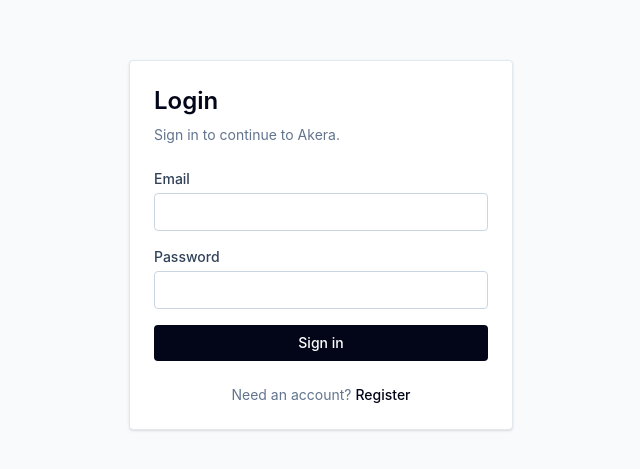
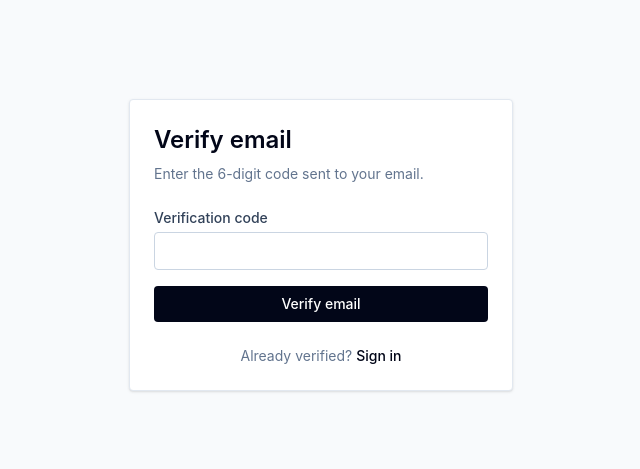
Before and after one commit to Bbt3-alx/Akera, a React (Vite) app in the folder frontend/: page /verify-email in a window 1280 px wide. Before the commit this address led to /login. Shown: the part 155-624 px from the top of the page, without its empty margins (319-959 px from the left). Built offline with nearby package versions, Linux system fonts and the light colour scheme; no server answers.

Commit message:
frontend: add email verification flow with new VerifyEmailPage and related hooks

```diff
--- a/frontend/src/app/router.tsx
+++ b/frontend/src/app/router.tsx
@@ -2,6 +2,7 @@ import { createBrowserRouter, Navigate } from 'react-router-dom'
 
 import { RegisterPage } from '../features/auth/pages/RegisterPage.tsx'
 import { LoginPage } from '../features/auth/pages/LoginPage.tsx'
+import { VerifyEmailPage } from '../features/auth/pages/VerifyEmailPage.tsx'
 import { CreateCompanyPage } from '../features/companies/pages/CreateCompanyPage.tsx'
 import { CompanySelectPage } from '../features/companies/pages/CompanySelectPage.tsx'
 import { TransactionsPage } from '../features/transactions/pages/TransactionsPage.tsx'
@@ -16,6 +17,10 @@ export const router = createBrowserRouter([
   {
     path: '/register',
     element: <RegisterPage />,
+  },
+  {
+    path: '/verify-email',
+    element: <VerifyEmailPage />,
   },
   {
     path: '/select-company',
--- a/frontend/src/features/auth/api.ts
+++ b/frontend/src/features/auth/api.ts
@@ -1,6 +1,12 @@
 import { AppApiError, type ApiResponse } from '../../shared/api/types.ts'
 import { http } from '../../shared/api/http.ts'
-import type { AuthPayload, LoginPayload, RegisterPayload } from './types.ts'
+import type {
+  AuthPayload,
+  LoginPayload,
+  RegisterPayload,
+  SignupResponse,
+  VerifyEmailPayload,
+} from './types.ts'
 
 export async function login(payload: LoginPayload): Promise<AuthPayload> {
   const response = await http.post<
@@ -12,22 +18,35 @@ export async function login(payload: LoginPayload): Promise<AuthPayload> {
   return unwrapAuthResponse(response)
 }
 
-export async function getMe(): Promise<AuthPayload> {
-  const response = await http.get<ApiResponse<AuthPayload>, ApiResponse<AuthPayload>>(
-    '/auth/me',
-  )
+export async function getMe(): Promise<SignupResponse> {
+  const response = await http.get<
+    ApiResponse<SignupResponse>,
+    ApiResponse<SignupResponse>
+  >('/auth/me')
 
-  return unwrapAuthResponse(response)
+  return unwrapSignupResponse(response)
 }
 
 export async function register(
   payload: RegisterPayload,
+): Promise<SignupResponse> {
+  const response = await http.post<
+    ApiResponse<SignupResponse>,
+    ApiResponse<SignupResponse>,
+    RegisterPayload
+  >('/auth/signup', payload)
+
+  return unwrapSignupResponse(response)
+}
+
+export async function verifyEmail(
+  payload: VerifyEmailPayload,
 ): Promise<AuthPayload> {
   const response = await http.post<
     ApiResponse<AuthPayload>,
     ApiResponse<AuthPayload>,
-    RegisterPayload
-  >('/auth/signup', payload)
+    VerifyEmailPayload
+  >('/auth/verify-email', payload)
 
   return unwrapAuthResponse(response)
 }
@@ -44,3 +63,18 @@ function unwrapAuthResponse(response: ApiResponse<AuthPayload>): AuthPayload {
     details: response.details,
   })
 }
+
+function unwrapSignupResponse(
+  response: ApiResponse<SignupResponse>,
+): SignupResponse {
+  if (response.success) {
+    return response.data
+  }
+
+  throw new AppApiError({
+    message: response.message,
+    statusCode: response.code ?? 0,
+    errorCode: response.errorCode,
+    details: response.details,
+  })
+}
--- a/frontend/src/features/auth/hooks.ts
+++ b/frontend/src/features/auth/hooks.ts
@@ -1,6 +1,6 @@
 import { useMutation, useQuery, useQueryClient } from '@tanstack/react-query'
 
-import { getMe, login, register } from './api.ts'
+import { getMe, login, register, verifyEmail } from './api.ts'
 import { useAuthStore } from './store.ts'
 
 export const AUTH_ME_QUERY_KEY = ['auth', 'me'] as const
@@ -29,16 +29,19 @@ export function useMe() {
 }
 
 export function useRegister() {
+  return useMutation({
+    mutationFn: register,
+  })
+}
+
+export function useVerifyEmail() {
   const queryClient = useQueryClient()
   const setAccessToken = useAuthStore((state) => state.setAccessToken)
 
   return useMutation({
-    mutationFn: register,
+    mutationFn: verifyEmail,
     onSuccess: async (authPayload) => {
-      if (authPayload.accessToken) {
-        setAccessToken(authPayload.accessToken)
-      }
-
+      setAccessToken(authPayload.accessToken)
       await queryClient.invalidateQueries({ queryKey: AUTH_ME_QUERY_KEY })
     },
   })
--- a/frontend/src/features/auth/pages/LoginPage.tsx
+++ b/frontend/src/features/auth/pages/LoginPage.tsx
@@ -39,11 +39,17 @@ export function LoginPage() {
       password: '',
     },
   })
-  const errorMessage = getErrorMessage(loginMutation.error)
+  const errorMessage = getLoginErrorMessage(loginMutation.error)
   const loginMessage = (location.state as LoginLocationState | null)?.message
 
   const onSubmit = handleSubmit(async (values) => {
-    const authPayload = await loginMutation.mutateAsync(values)
+    const email = values.email.trim()
+
+    try {
+      const authPayload = await loginMutation.mutateAsync({
+        email,
+        password: values.password,
+      })
       const [membership] = authPayload.memberships
 
       if (authPayload.memberships.length === 1 && membership) {
@@ -54,6 +60,14 @@ export function LoginPage() {
 
       clearActiveCompanyId()
       navigate('/select-company')
+    } catch (error) {
+      if (
+        error instanceof AppApiError &&
+        error.errorCode === 'EMAIL_NOT_VERIFIED'
+      ) {
+        navigate(`/verify-email?email=${encodeURIComponent(email)}`)
+      }
+    }
   })
 
   return (
@@ -139,8 +153,15 @@ export function LoginPage() {
   )
 }
 
-function getErrorMessage(error: unknown): string | null {
+function getLoginErrorMessage(error: unknown): string | null {
   if (!error) {
+    return null
+  }
+
+  if (
+    error instanceof AppApiError &&
+    error.errorCode === 'EMAIL_NOT_VERIFIED'
+  ) {
     return null
   }
 
--- a/frontend/src/features/auth/pages/RegisterPage.tsx
+++ b/frontend/src/features/auth/pages/RegisterPage.tsx
@@ -4,7 +4,6 @@ import { useForm, type UseFormRegisterReturn } from 'react-hook-form'
 import { z } from 'zod'
 
 import { AppApiError } from '../../../shared/api/types.ts'
-import { useCompaniesStore } from '../../companies/store.ts'
 import { useRegister } from '../hooks.ts'
 
 const registerSchema = z
@@ -26,12 +25,6 @@ type RegisterFormValues = z.infer<typeof registerSchema>
 export function RegisterPage() {
   const navigate = useNavigate()
   const registerMutation = useRegister()
-  const setActiveCompanyId = useCompaniesStore(
-    (state) => state.setActiveCompanyId,
-  )
-  const clearActiveCompanyId = useCompaniesStore(
-    (state) => state.clearActiveCompanyId,
-  )
   const {
     formState: { errors, isSubmitting },
     handleSubmit,
@@ -50,30 +43,17 @@ export function RegisterPage() {
   const errorMessage = getErrorMessage(registerMutation.error)
 
   const onSubmit = handleSubmit(async (values) => {
-    const authPayload = await registerMutation.mutateAsync({
+    const email = values.email.trim()
+
+    await registerMutation.mutateAsync({
       firstName: values.firstName.trim(),
       lastName: values.lastName.trim(),
-      email: values.email.trim(),
+      email,
       password: values.password,
       phone: values.phone?.trim() || undefined,
     })
-    const [membership] = authPayload.memberships
 
-    if (!authPayload.accessToken) {
-      navigate('/login', {
-        state: { message: 'Account created. Please log in to continue.' },
-      })
-      return
-    }
-
-    if (authPayload.memberships.length === 1 && membership) {
-      setActiveCompanyId(membership.companyId)
-      navigate('/app')
-      return
-    }
-
-    clearActiveCompanyId()
-    navigate('/select-company')
+    navigate(`/verify-email?email=${encodeURIComponent(email)}`)
   })
 
   return (
--- /dev/null
+++ b/frontend/src/features/auth/pages/VerifyEmailPage.tsx
@@ -0,0 +1,126 @@
+import { zodResolver } from '@hookform/resolvers/zod'
+import { Link, useNavigate, useSearchParams } from 'react-router-dom'
+import { useForm } from 'react-hook-form'
+import { z } from 'zod'
+
+import { AppApiError } from '../../../shared/api/types.ts'
+import { useCompaniesStore } from '../../companies/store.ts'
+import { useVerifyEmail } from '../hooks.ts'
+
+const verifyEmailSchema = z.object({
+  code: z
+    .string()
+    .regex(/^\d{6}$/, 'Enter the 6-digit verification code'),
+})
+
+type VerifyEmailFormValues = z.infer<typeof verifyEmailSchema>
+
+export function VerifyEmailPage() {
+  const navigate = useNavigate()
+  const [searchParams] = useSearchParams()
+  const email = searchParams.get('email')
+  const verifyEmailMutation = useVerifyEmail()
+  const setActiveCompanyId = useCompaniesStore(
+    (state) => state.setActiveCompanyId,
+  )
+  const clearActiveCompanyId = useCompaniesStore(
+    (state) => state.clearActiveCompanyId,
+  )
+  const {
+    formState: { errors, isSubmitting },
+    handleSubmit,
+    register,
+  } = useForm<VerifyEmailFormValues>({
+    resolver: zodResolver(verifyEmailSchema),
+    defaultValues: {
+      code: '',
+    },
+  })
+  const errorMessage = getErrorMessage(verifyEmailMutation.error)
+
+  const onSubmit = handleSubmit(async (values) => {
+    const authPayload = await verifyEmailMutation.mutateAsync({
+      code: values.code,
+    })
+    const [membership] = authPayload.memberships
+
+    if (authPayload.memberships.length === 1 && membership) {
+      setActiveCompanyId(membership.companyId)
+      navigate('/app', { replace: true })
+      return
+    }
+
+    clearActiveCompanyId()
+    navigate('/select-company', { replace: true })
+  })
+
+  return (
+    <main className="flex min-h-screen items-center justify-center bg-slate-50 p-6 text-slate-950">
+      <section className="w-full max-w-sm rounded border border-slate-200 bg-white p-6 shadow-sm">
+        <h1 className="text-2xl font-semibold">Verify email</h1>
+        <p className="mt-2 text-sm text-slate-500">
+          Enter the 6-digit code sent to {email || 'your email'}.
+        </p>
+
+        <form className="mt-6 space-y-4" onSubmit={onSubmit}>
+          <div>
+            <label
+              className="block text-sm font-medium text-slate-700"
+              htmlFor="code"
+            >
+              Verification code
+            </label>
+            <input
+              autoComplete="one-time-code"
+              className="mt-1 w-full rounded border border-slate-300 px-3 py-2 text-sm tracking-widest outline-none transition focus:border-slate-950 focus:ring-2 focus:ring-slate-950/10"
+              id="code"
+              inputMode="numeric"
+              maxLength={6}
+              {...register('code')}
+            />
+            {errors.code ? (
+              <p className="mt-1 text-sm text-red-600">
+                {errors.code.message}
+              </p>
+            ) : null}
+          </div>
+
+          {errorMessage ? (
+            <p className="rounded border border-red-200 bg-red-50 px-3 py-2 text-sm text-red-700">
+              {errorMessage}
+            </p>
+          ) : null}
+
+          <button
+            className="w-full rounded bg-slate-950 px-4 py-2 text-sm font-medium text-white transition hover:bg-slate-800 disabled:cursor-not-allowed disabled:bg-slate-400"
+            disabled={isSubmitting || verifyEmailMutation.isPending}
+            type="submit"
+          >
+            {isSubmitting || verifyEmailMutation.isPending
+              ? 'Verifying...'
+              : 'Verify email'}
+          </button>
+        </form>
+
+        <p className="mt-6 text-center text-sm text-slate-500">
+          Already verified?{' '}
+          <Link className="font-medium text-slate-950 hover:underline" to="/login">
+            Sign in
+          </Link>
+        </p>
+      </section>
+    </main>
+  )
+}
+
+function getErrorMessage(error: unknown): string | null {
+  if (!error) {
+    return null
+  }
+
+  if (error instanceof AppApiError || error instanceof Error) {
+    return error.message
+  }
+
+  return 'Unable to verify your email. Please try again.'
+}
--- a/frontend/src/shared/components/ProtectedRoute.tsx
+++ b/frontend/src/shared/components/ProtectedRoute.tsx
@@ -27,6 +27,8 @@ export function ProtectedRoute({
   )
   const meQuery = useMe()
   const isUnauthorized = isUnauthorizedError(meQuery.error)
+  const unverifiedEmail =
+    meQuery.data?.user.isVerified === false ? meQuery.data.user.email : null
 
   useEffect(() => {
     if (!accessToken) {
@@ -50,12 +52,27 @@ export function ProtectedRoute({
     }
   }, [clearAccessToken, clearActiveCompanyId, isUnauthorized])
 
+  useEffect(() => {
+    if (unverifiedEmail && activeCompanyId) {
+      clearActiveCompanyId()
+    }
+  }, [activeCompanyId, clearActiveCompanyId, unverifiedEmail])
+
   if (accessToken && meQuery.isLoading) {
     return <LoadingScreen />
   }
 
   if (!accessToken || isUnauthorized) {
     return <Navigate to="/login" replace />
+  }
+
+  if (unverifiedEmail) {
+    return (
+      <Navigate
+        replace
+        to={`/verify-email?email=${encodeURIComponent(unverifiedEmail)}`}
+      />
+    )
   }
 
   if (requireCompany && !activeCompanyId) {
```
Also changed, not shown: frontend/src/features/auth/types.ts (+9 -0 lines). Lines whose indentation alone changed are shown as unchanged.
